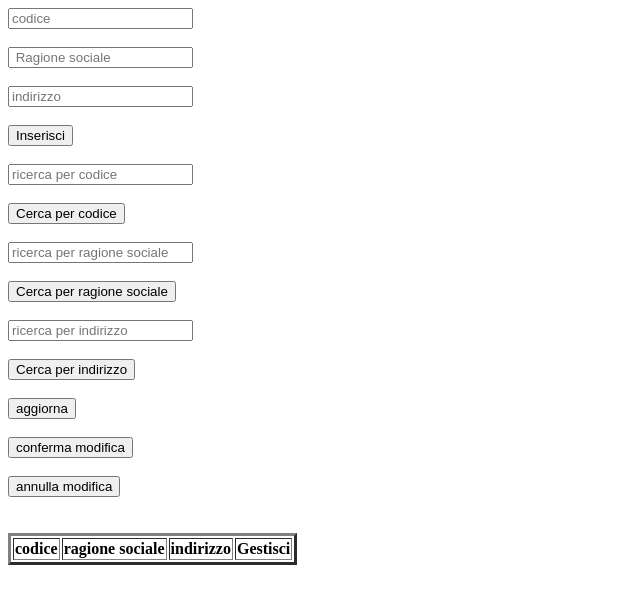
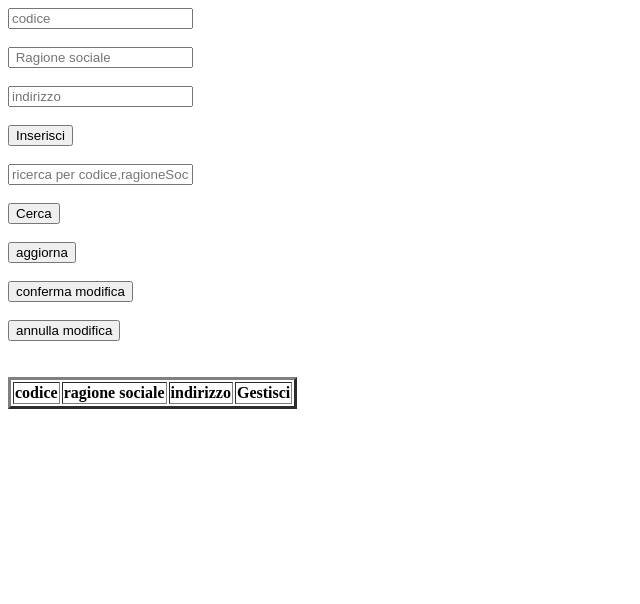
Before and after one commit to bloodkill23/archivio-di-clienti, an Angular app in the folder archivio clienti client/archivio-clienti/: page / in a window 1280 px wide. Shown: the top 604 px of the page, without its empty margins (0-640 px from the left). Built offline with nearby package versions, Linux system fonts and the light colour scheme.

Commit message:
Modifiche HTML
Ho modificato l'HTML in modo da renderlo più consono al progetto.

```diff
--- a/archivio clienti client/archivio-clienti/src/app/app.component.html
+++ b/archivio clienti client/archivio-clienti/src/app/app.component.html
@@ -6,18 +6,18 @@
 <br> <br>
 <button (click)="inserisci()">Inserisci</button>
 <br> <br>
-<input type="text" [(ngModel)]="search" placeholder="ricerca per codice">
+<input type="text" [(ngModel)]="search" placeholder="ricerca per codice,ragioneSociale o indirizzo">
 <br><br>
-<button (click)="ricerca()">Cerca per codice</button>
+<button (click)="ricerca()">Cerca </button>
 <br><br>
+<!--
 <input type="text" [(ngModel)]="search" placeholder="ricerca per ragione sociale">
 <br><br>
 <button (click)="ricercaCodice()">Cerca per ragione sociale</button>
 <br><br>
 <input type="text" [(ngModel)]="search" placeholder="ricerca per indirizzo">
 <br><br>
-<button (click)="ricercaRagioneSociale()">Cerca per indirizzo </button>
-<br><br>
+<button (click)="ricercaRagioneSociale()">Cerca per indirizzo </button> -->
 <button (click)="aggiorna()">aggiorna</button>
 <br><br>
 <button (click)="confermaModifica()">conferma modifica</button>
--- a/archivio clienti client/archivio-clienti/src/app/app.component.ts
+++ b/archivio clienti client/archivio-clienti/src/app/app.component.ts
@@ -17,12 +17,6 @@ export class AppComponent {
 
   ricerca(){}
 
-  ricercaCodice(){}
-
-  ricercaRagioneSociale(){}
-
-  ricercaIndirizzo(){}
-
   aggiorna(){}
 
   confermaModifica(){}
```
Also changed, not shown: 2 other files (tests, documents, lock files or other folders).
